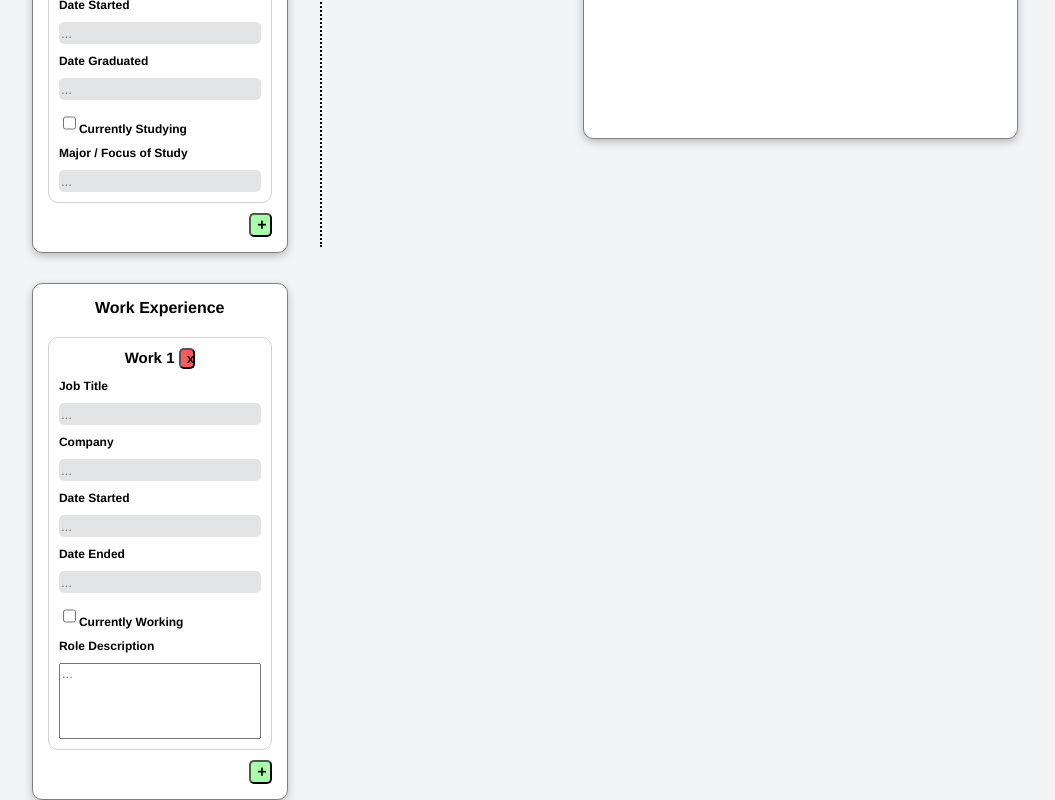
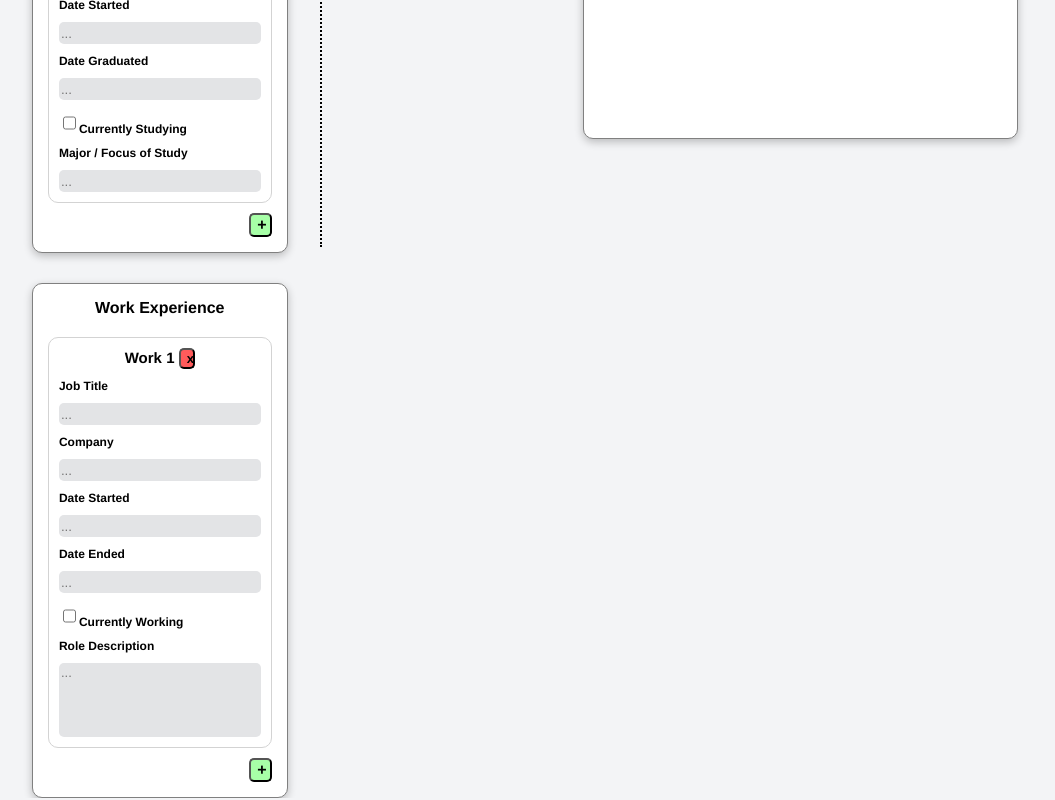
Before and after one commit to seanghods/cv-builder, a React (Vite) app: page / in a window 1280 px wide. Shown: the part 530-1330 px from the top of the page, without its empty margins (0-1055 px from the left). Built offline with nearby package versions, Linux system fonts and the light colour scheme.

Commit message:
Add textarea css style

```diff
--- a/src/css/App.css
+++ b/src/css/App.css
@@ -128,3 +128,9 @@ input {
   height: 20px;
   border: 0;
 }
+
+textarea {
+  background: #e3e4e6;
+  border-radius: 5px;
+  border: 0;
+}
```
